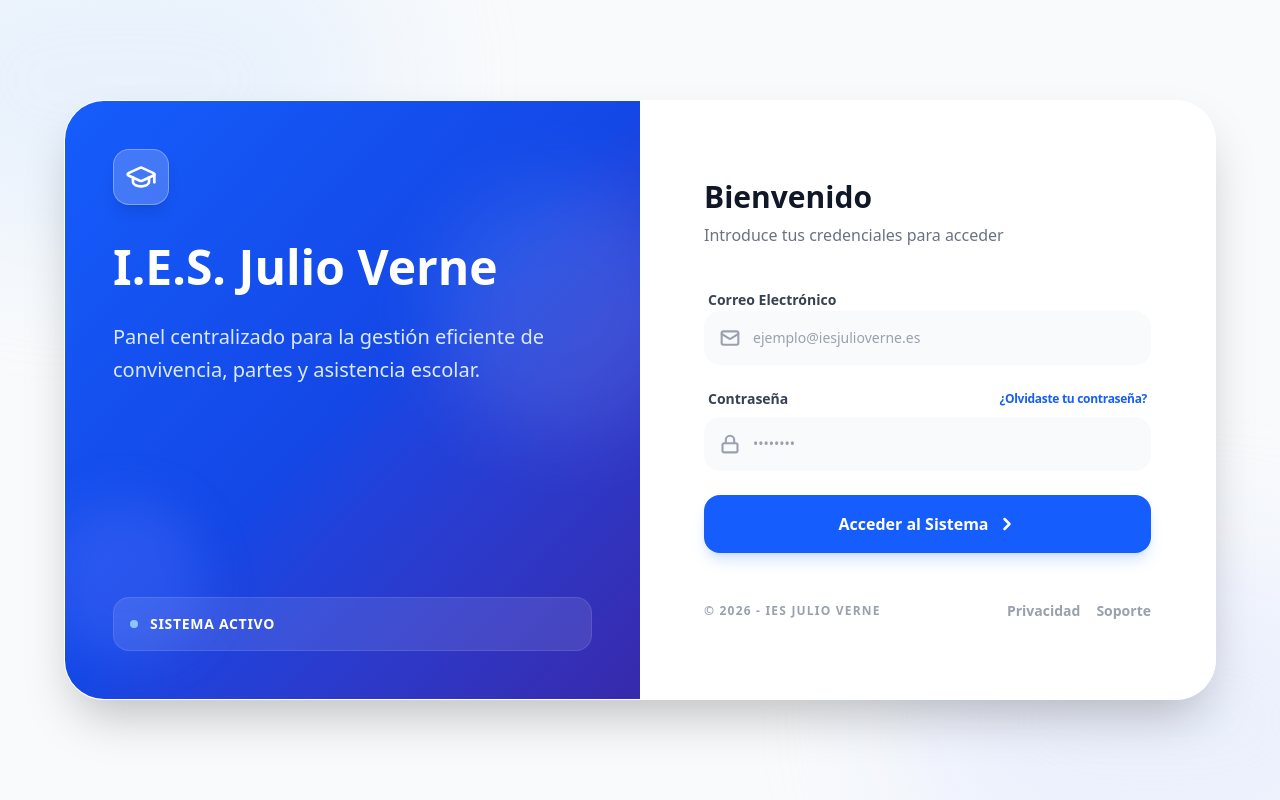
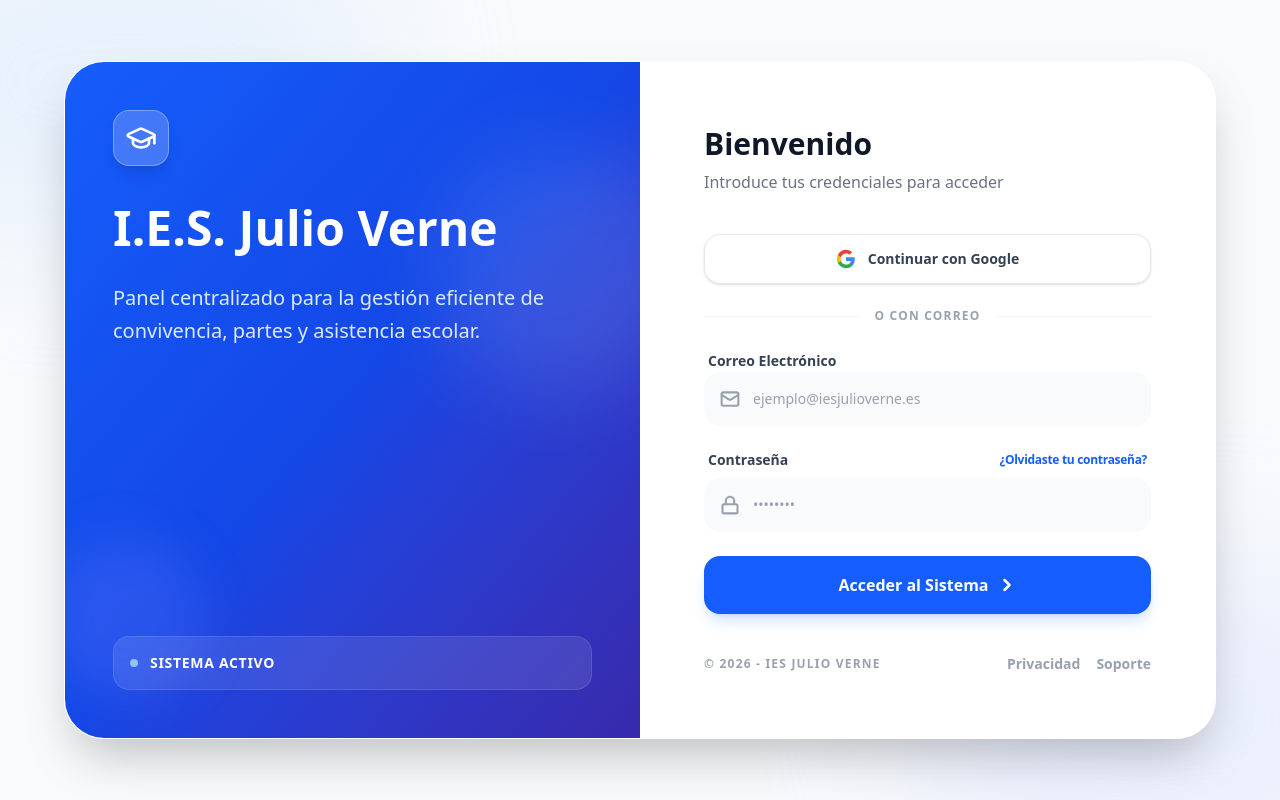
Before and after one commit to oscarborras/convivencia, a Next.js app: page /login in a window 1280 px wide. Built offline with nearby package versions, Linux system fonts and the light colour scheme.

Commit message:
v.0.18.0 - Google Auth

```diff
--- /dev/null
+++ b/src/app/auth/callback/route.ts
@@ -0,0 +1,24 @@
+import { NextResponse } from 'next/server'
+import { createClient } from '@/lib/supabase/server'
+
+// Ruta de callback para OAuth - Supabase redirige aquí tras autenticación con Google
+export async function GET(request: Request) {
+    const { searchParams, origin } = new URL(request.url)
+    const code = searchParams.get('code')
+    // 'next' permite redirigir al destino deseado tras el login
+    const next = searchParams.get('next') ?? '/dashboard'
+
+    if (code) {
+        const supabase = await createClient()
+        const { error } = await supabase.auth.exchangeCodeForSession(code)
+
+        if (!error) {
+            return NextResponse.redirect(`${origin}${next}`)
+        }
+    }
+
+    // En caso de error, redirigir al login con mensaje de error
+    return NextResponse.redirect(
+        `${origin}/login?errorMessage=No%20se%20pudo%20autenticar%20con%20Google.%20Int%C3%A9ntalo%20de%20nuevo.`
+    )
+}
--- a/src/app/login/actions.ts
+++ b/src/app/login/actions.ts
@@ -7,8 +7,6 @@
 export async function login(formData: FormData) {
     const supabase = await createClient()
 
-    // type-casting here for convenience
-    // in practice, you should validate your inputs
     const data = {
         email: formData.get('email') as string,
         password: formData.get('password') as string,
@@ -23,3 +21,25 @@
     revalidatePath('/', 'layout')
     redirect('/dashboard')
 }
+
+export async function loginWithGoogle() {
+    const supabase = await createClient()
+
+    // Usar la variable de entorno para construir la URL de callback de forma fiable
+    const siteUrl = process.env.NEXT_PUBLIC_SITE_URL ?? 'http://localhost:3000'
+
+    const { data, error } = await supabase.auth.signInWithOAuth({
+        provider: 'google',
+        options: {
+            redirectTo: `${siteUrl}/auth/callback`,
+        },
+    })
+
+    if (error) {
+        redirect('/login?errorMessage=No%20se%20pudo%20iniciar%20sesi%C3%B3n%20con%20Google.')
+    }
+
+    if (data.url) {
+        redirect(data.url)
+    }
+}
--- a/src/app/login/page.tsx
+++ b/src/app/login/page.tsx
@@ -1,5 +1,29 @@
-import { login } from './actions'
+import { login, loginWithGoogle } from './actions'
 import { GraduationCap, Mail, Lock, ChevronRight } from 'lucide-react'
+
+// Icono SVG de Google (no disponible en Lucide)
+function GoogleIcon() {
+    return (
+        <svg viewBox="0 0 24 24" className="w-5 h-5" aria-hidden="true">
+            <path
+                d="M22.56 12.25c0-.78-.07-1.53-.2-2.25H12v4.26h5.92c-.26 1.37-1.04 2.53-2.21 3.31v2.77h3.57c2.08-1.92 3.28-4.74 3.28-8.09z"
+                fill="#4285F4"
+            />
+            <path
+                d="M12 23c2.97 0 5.46-.98 7.28-2.66l-3.57-2.77c-.98.66-2.23 1.06-3.71 1.06-2.86 0-5.29-1.93-6.16-4.53H2.18v2.84C3.99 20.53 7.7 23 12 23z"
+                fill="#34A853"
+            />
+            <path
+                d="M5.84 14.09c-.22-.66-.35-1.36-.35-2.09s.13-1.43.35-2.09V7.07H2.18C1.43 8.55 1 10.22 1 12s.43 3.45 1.18 4.93l2.85-2.22.81-.62z"
+                fill="#FBBC05"
+            />
+            <path
+                d="M12 5.38c1.62 0 3.06.56 4.21 1.64l3.15-3.15C17.45 2.09 14.97 1 12 1 7.7 1 3.99 3.47 2.18 7.07l3.66 2.84c.87-2.6 3.3-4.53 6.16-4.53z"
+                fill="#EA4335"
+            />
+        </svg>
+    )
+}
 
 export default async function LoginPage({
     searchParams,
@@ -56,6 +80,26 @@
 
                         <h2 className="text-3xl font-bold text-gray-900 mb-2">Bienvenido</h2>
                         <p className="text-gray-500 font-medium">Introduce tus credenciales para acceder</p>
+                    </div>
+
+                    {/* Botón de login con Google */}
+                    <form action={loginWithGoogle} className="mb-6">
+                        <button
+                            type="submit"
+                            className="w-full flex items-center justify-center gap-3 py-3.5 px-6 border border-gray-200 rounded-2xl text-sm font-semibold text-gray-700 bg-white hover:bg-gray-50 hover:border-gray-300 active:scale-[0.98] focus:outline-none focus:ring-4 focus:ring-gray-200 transition-all shadow-sm"
+                        >
+                            <GoogleIcon />
+                            Continuar con Google
+                        </button>
+                    </form>
+
+                    {/* Divisor */}
+                    <div className="relative flex items-center mb-6">
+                        <div className="flex-grow border-t border-gray-100" />
+                        <span className="flex-shrink mx-4 text-xs font-bold text-gray-400 uppercase tracking-widest">
+                            o con correo
+                        </span>
+                        <div className="flex-grow border-t border-gray-100" />
                     </div>
 
                     <form action={login} className="space-y-6">
@@ -120,7 +164,7 @@
                         </button>
                     </form>
 
-                    <div className="mt-12 text-center md:text-left flex flex-col sm:flex-row items-center gap-4 sm:gap-6 text-sm font-semibold text-gray-400">
+                    <div className="mt-10 text-center md:text-left flex flex-col sm:flex-row items-center gap-4 sm:gap-6 text-sm font-semibold text-gray-400">
                         <p className="mr-auto text-xs uppercase tracking-widest font-bold">&copy; 2026 - IES Julio Verne</p>
                         <div className="flex gap-4">
                             <a href="#" className="hover:text-gray-600 transition-colors">Privacidad</a>
```
Also changed, not shown: doc/errores_y_mejoras.md (line endings or trailing spaces), 1 other file (tests, documents, lock files or other folders).
